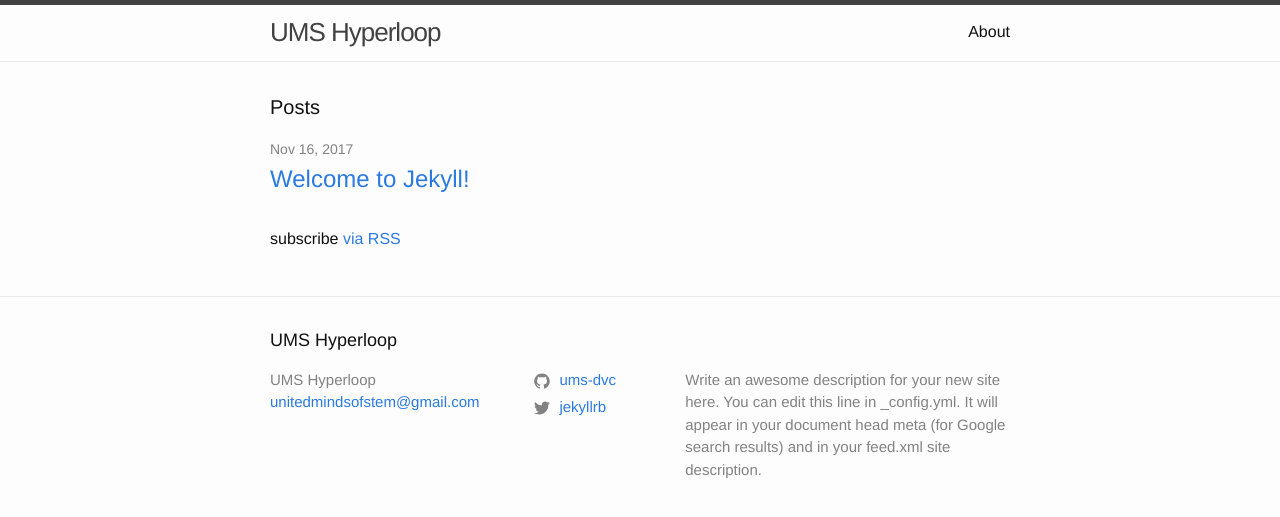
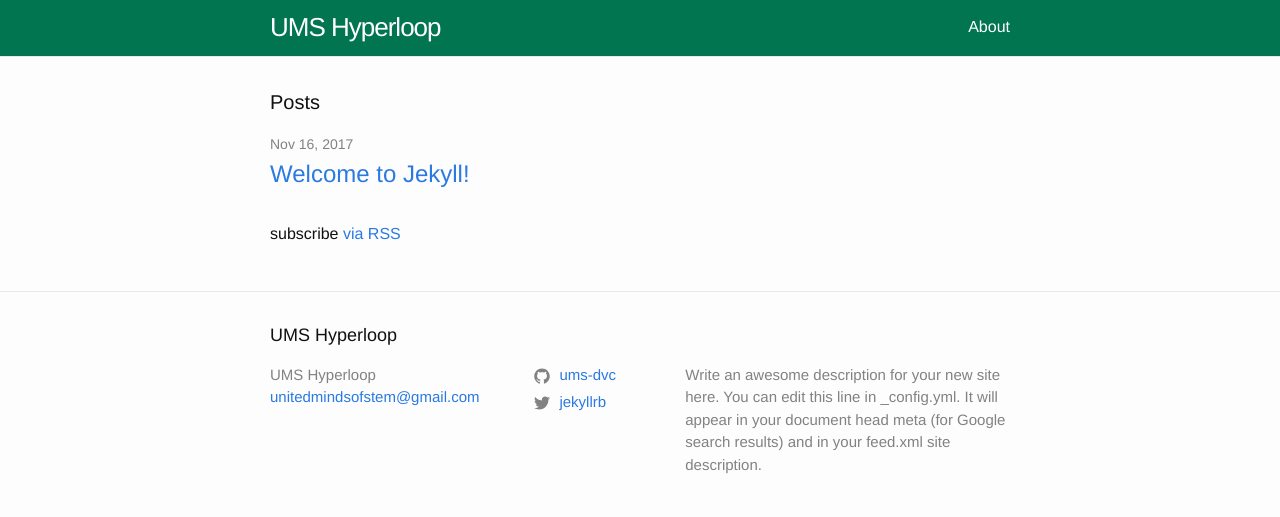
Before and after one commit to ums-dvc/ums-dvc.github.io, a Jekyll site: the page built from index.md, in a window 1280 px wide. Shown: the top 517 px of the page. Built offline with Jekyll 4.4.1, drawn with Linux system fonts in a browser that asks for light colours.

Commit message:
Recolor header

```diff
--- a/assets/main.scss
+++ b/assets/main.scss
@@ -3,3 +3,16 @@
 ---
 
 @import "minima";
+
+.site-header {
+  background: #007550;
+  border-top: none;
+}
+
+.site-title, .site-title:visited {
+  color: #ffffff;
+}
+
+.site-nav .page-link {
+  color: #ffffff;
+}
```
